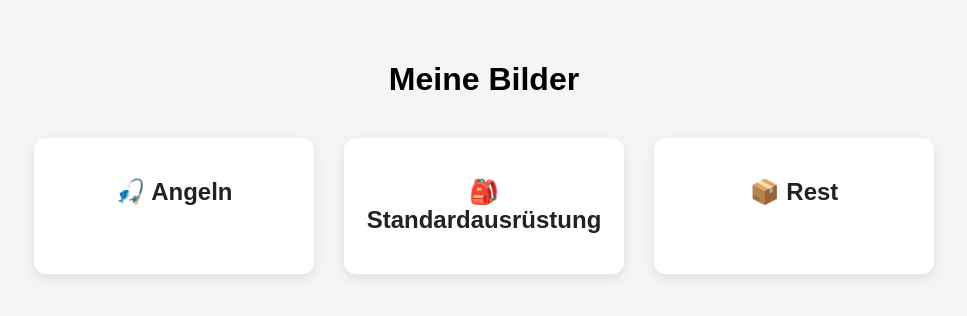
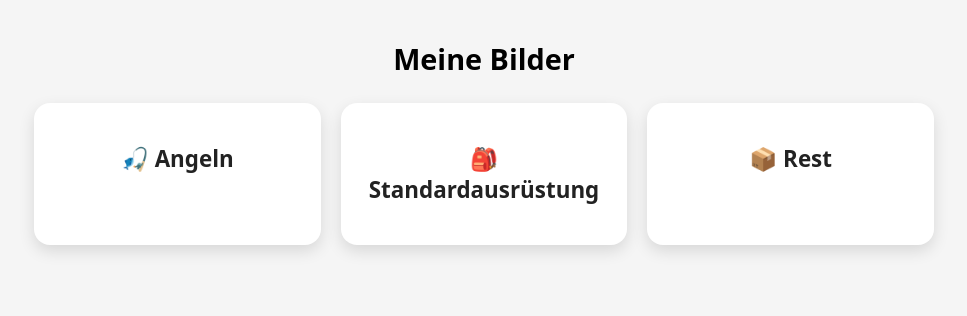
Before and after one commit to nschulde/nschulde.github.io, a plain HTML site: page index.html in a window 1280 px wide. Shown: the whole page, without its empty margins (156-1123 px from the left). Drawn offline with Linux system fonts and the light colour scheme.

Commit message:
Update index.html

```diff
--- a/index.html
+++ b/index.html
@@ -2,47 +2,59 @@
 <html lang="de">
 <head>
   <meta charset="UTF-8">
+  <title>Meine Sammlung</title>
+
+  <!-- WICHTIG für Handy -->
   <meta name="viewport" content="width=device-width, initial-scale=1.0">
-  <title>Meine Sammlung</title>
+
   <style>
     body {
-      font-family: Arial, sans-serif;
+      font-family: system-ui, -apple-system, BlinkMacSystemFont, sans-serif;
       margin: 0;
-      padding: 40px;
+      padding: 20px;
       background: #f5f5f5;
     }
 
     h1 {
       text-align: center;
-      margin-bottom: 40px;
+      margin-bottom: 25px;
+      font-size: 1.8rem;
     }
 
     .grid {
       display: grid;
-      grid-template-columns: repeat(auto-fit, minmax(220px, 1fr));
-      gap: 30px;
-      max-width: 900px;
+      grid-template-columns: 1fr;
+      gap: 20px;
+      max-width: 500px;
       margin: 0 auto;
     }
 
     .card {
       background: white;
-      border-radius: 12px;
+      border-radius: 16px;
       padding: 40px 20px;
       text-align: center;
       text-decoration: none;
       color: #222;
-      box-shadow: 0 4px 12px rgba(0,0,0,0.1);
-      transition: transform 0.2s, box-shadow 0.2s;
+      box-shadow: 0 6px 16px rgba(0,0,0,0.12);
+      transition: transform 0.15s ease;
     }
 
-    .card:hover {
-      transform: translateY(-5px);
-      box-shadow: 0 8px 20px rgba(0,0,0,0.15);
+    .card:active {
+      transform: scale(0.97);
     }
 
     .card h2 {
       margin: 0;
+      font-size: 1.4rem;
+    }
+
+    /* Ab Tablet / Desktop */
+    @media (min-width: 700px) {
+      .grid {
+        grid-template-columns: repeat(3, 1fr);
+        max-width: 900px;
+      }
     }
   </style>
 </head>
```
